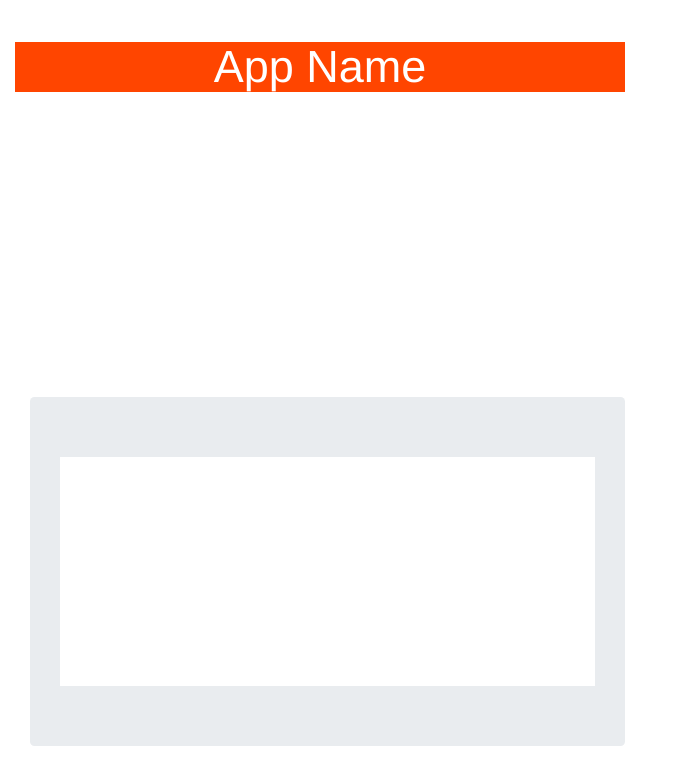
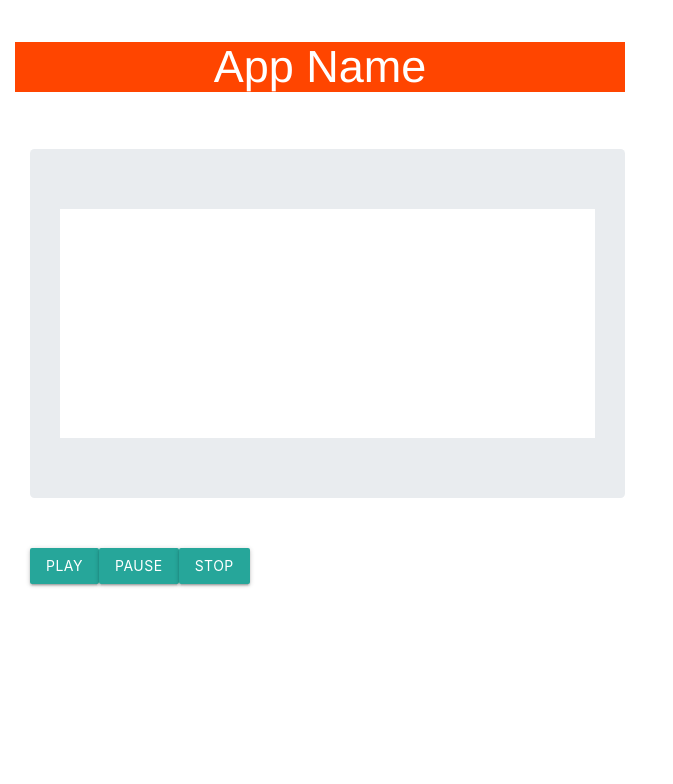
Before and after one commit to keekscodes/shareflixx, a React (Create React App) app in the folder client/: page /show in a window 1280 px wide. Shown: the top 784 px of the page, without its empty margins (0-673 px from the left). Built offline with nearby package versions, Linux system fonts and the light colour scheme.

Commit message:
Added button toolbar with buttons

```diff
--- a/client/src/components/ButtonToolbar/index.js
+++ b/client/src/components/ButtonToolbar/index.js
@@ -1,6 +1,6 @@
 import React from "react";
 
-function Jumbotron({ children }) {
+function ButtonToolbar({ children }) {
   return (
     <div className="btn-toolbar" role="toolbar">
       {children}
--- a/client/src/components/Jumbotron/index.js
+++ b/client/src/components/Jumbotron/index.js
@@ -7,7 +7,7 @@ function Jumbotron({ children }) {
          width: "100%",
          clear: "both",
          marginLeft:"0em",
-         marginTop:"20em",
+         marginTop:"2%",
          textAlign: "center",
          }}
       className="jumbotron"
--- a/client/src/components/pages/Show.js
+++ b/client/src/components/pages/Show.js
@@ -2,6 +2,8 @@ import React, { Component } from "react";
 import Jumbotron from "../Jumbotron";
 import Embed from "../Embed";
 import Title from "../Title";
+import Button from "../Button";
+import ButtonToolbar from "../ButtonToolbar";
 import { Col, Row, Container } from "../Grid";
 
 class Show extends Component {
@@ -23,6 +25,15 @@ class Show extends Component {
                 </Jumbotron>
                 </Col>
             </Row>
+            <Row>
+                <Col size="md-6">
+                <ButtonToolbar>
+                    <Button>Play</Button>
+                    <Button>Pause</Button>
+                    <Button>Stop</Button>
+                </ButtonToolbar>
+                </Col>
+            </Row>
             </Container>
             </div>
             );
```
